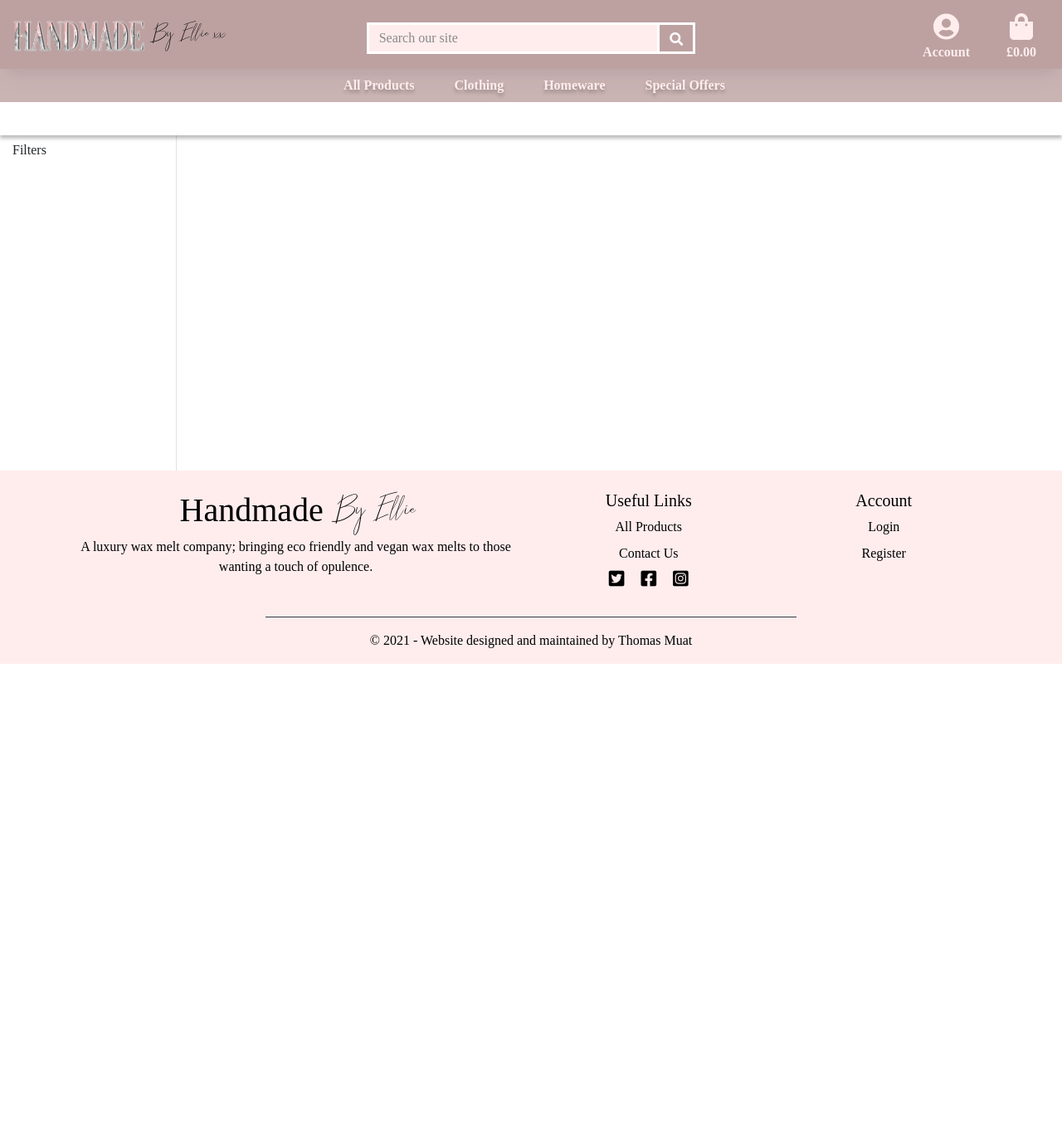
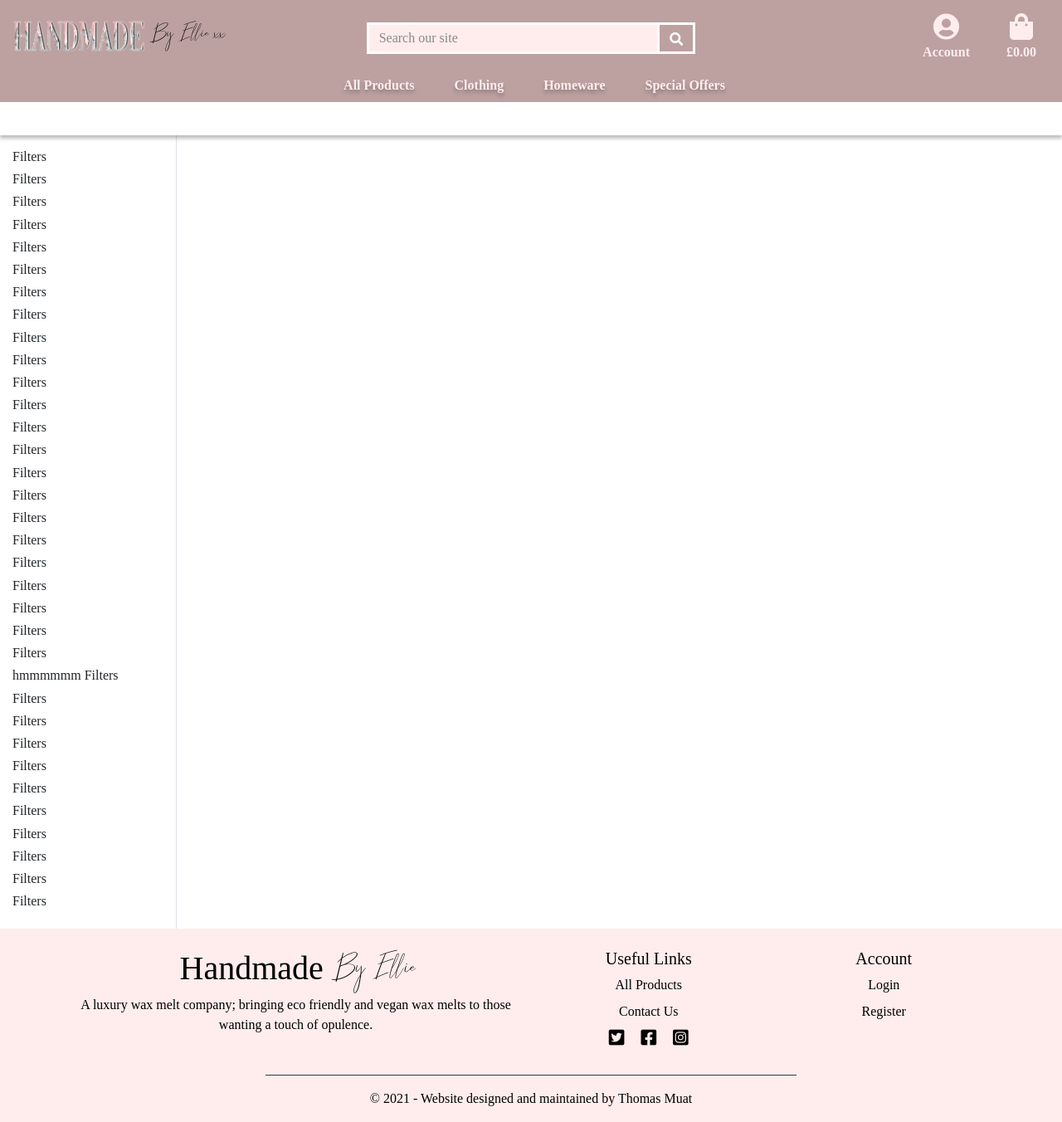
Before and after one commit to Tmuat/handmade-by-ellie, a Django app: template products/templates/products/products.html in a window 1280 px wide. Shown: the whole page at 83% size. Before the commit the page ends 800 px from the top, so only its background shows below. Run offline with Django 3.2, Linux system fonts and the light colour scheme; the template is opened without the code that fills it, so the values that code supplies are empty; some libraries are stand-ins or nearby versions.

Commit message:
BASE: Adjusted menu colouring

```diff
--- a/products/static/products/css/products.css
+++ b/products/static/products/css/products.css
@@ -1,4 +1,5 @@
 .menu-row {
+  position: fixed;
   height: 40px;
   z-index: 2;
 
@@ -6,14 +7,16 @@
   box-shadow: 0px 4px 4px rgba(0, 0, 0, 0.25);
 }
 
+.products-row {
+  padding-top: 40px;
+}
+
 
 /* || Sidebar */
 
 .sidebar {
-  position: fixed;
-  top: 131px;
-  bottom: 505px;
-  left: 0;
+  height: 100%;
+  padding-top: 40px;
   margin-left: -100%;
   transition: 0.5s;
 }
@@ -44,8 +47,6 @@
 /* Medium devices (landscape tablets, 768px and up) */
 @media only screen and (min-width: 768px) {
   .sidebar {
-        top: 131px;
-        bottom: 353px;
     margin-left: 0px;
   }
 
@@ -56,16 +57,8 @@
 
 /* Large devices (laptops/desktops, 992px and up) */
 @media only screen and (min-width: 992px) {
-    .sidebar {
-        top: 163px;
-        bottom: 249px;
-    }
 }
 
 /* Extra large devices (large laptops and desktops, 1200px and up) */
 @media only screen and (min-width: 1200px) {
-  .sidebar {
-    top: 163px;
-    bottom: 233px;
 }
-}
--- a/products/templates/products/products.html
+++ b/products/templates/products/products.html
@@ -23,7 +23,40 @@
         </div>
         <div class="row">
             <div id="sidebar" class="col-12 col-md-3 col-lg-2 bg-custom-white sidebar border-right">
-                <div class="sidebar-sticky pt-2">
+                <div class="sidebar-sticky pt-3">
+                    <h6>Filters</h6>
+                    <h6>Filters</h6>
+                    <h6>Filters</h6>
+                    <h6>Filters</h6>
+                    <h6>Filters</h6>
+                    <h6>Filters</h6>
+                    <h6>Filters</h6>
+                    <h6>Filters</h6>
+                    <h6>Filters</h6>
+                    <h6>Filters</h6>
+                    <h6>Filters</h6>
+                    <h6>Filters</h6>
+                    <h6>Filters</h6>
+                    <h6>Filters</h6>
+                    <h6>Filters</h6>
+                    <h6>Filters</h6>
+                    <h6>Filters</h6>
+                    <h6>Filters</h6>
+                    <h6>Filters</h6>
+                    <h6>Filters</h6>
+                    <h6>Filters</h6>
+                    <h6>Filters</h6>
+                    <h6>Filters</h6>
+                    <h6>hmmmmmm Filters</h6>
+                    <h6>Filters</h6>
+                    <h6>Filters</h6>
+                    <h6>Filters</h6>
+                    <h6>Filters</h6>
+                    <h6>Filters</h6>
+                    <h6>Filters</h6>
+                    <h6>Filters</h6>
+                    <h6>Filters</h6>
+                    <h6>Filters</h6>
                     <h6>Filters</h6>
                     <ul class="nav flex-column">
                         <li class="nav-item">
@@ -34,7 +67,62 @@
                     </ul>
                 </div>
             </div>
-            <div class="col-md-9 ml-sm-auto col-lg-10 px-4">
+            <div class="col-md-9 ml-sm-auto col-lg-10 px-4 products-row">
+                <div class="row pt-3">
+                    {% for product in products %}
+                        <div class="col-sm-6 col-md-6 col-lg-4 col-xl-3">
+                            <div class="card h-100 border-0">
+                                <a href="">
+                                    <img class="card-img-top img-fluid" src="{{ product.image.url }}" alt="{{ product.name }}">
+                                </a>
+                                <div class="card-body pb-0">
+                                    <p class="mb-0">{{ product.name }}</p>
+                                </div>
+                                <div class="card-footer bg-white pt-0 border-0 text-left">
+                                    <div class="row">
+                                        <div class="col">
+                                            <p class="lead mb-0 text-left font-weight-bold">£{{ product.price }}</p>
+                                            {% if product.category %}
+                                            <p class="small mt-1 mb-0">
+                                                <a class="text-muted" href="">
+                                                    <i class="fas fa-tag mr-1"></i>{{ product.category.friendly_name }}
+                                                </a>
+                                            </p>
+                                            {% endif %}
+                                            {% if request.user.is_superuser %}
+                                                <small class="ml-3">
+                                                    <a href="">Edit</a> |
+                                                    <a class="text-danger" href="">Delete</a>
+                                                </small>
+                                            {% endif %}
+                                        </div>
+                                    </div>
+                                </div>
+                            </div>
+                        </div>
+                        {% if forloop.counter|divisibleby:1 %}
+                            <div class="col-12 d-sm-none mb-5">
+                                <hr>
+                            </div>
+                        {% endif %}
+                        {% if forloop.counter|divisibleby:2 %}
+                            <div class="col-12 d-none d-sm-block d-md-block d-lg-none mb-5">
+                                <hr>
+                            </div>
+                        {% endif %}
+                        {% if forloop.counter|divisibleby:3 %}
+                            <div class="col-12 d-none d-lg-block d-xl-none mb-5">
+                                <hr>
+                            </div>
+                        {% endif %}
+                        {% if forloop.counter|divisibleby:4 %}
+                            <div class="col-12 d-none d-xl-block mb-5">
+                                <hr>
+                            </div>
+                        {% endif %}
+                    {% endfor %}
+                </div>
+            </div>
             </div>
         </div>
     </div>
--- a/static/css/base.css
+++ b/static/css/base.css
@@ -196,7 +196,7 @@ body {
   backdrop-filter: blur(10px);
 }
 
-.bg-custom-dark-pink-and-dark-pink-opaque.nav-bg {
+.bg-custom-dark-pink-and-glass.nav-bg {
   background: rgba(189, 161, 161, 1);
   backdrop-filter: blur(10px);
 }
@@ -272,13 +272,12 @@ body {
 
 /* Large devices (laptops/desktops, 992px and up) */
 @media only screen and (min-width: 992px) {
-  .bg-custom-glass-and-dark-pink-opaque.nav-bg {
-    background: rgba(189, 161, 161, 0.8);
+  .bg-custom-dark-pink-and-glass.nav-bg {
     backdrop-filter: none;
   }
 
   .bg-custom-dark-pink-and-dark-pink-opaque.nav-bg {
-    background: rgba(189, 161, 161, 0.8);
+    background: rgba(189, 161, 161, 1);
     backdrop-filter: none;
   }
 
--- a/templates/base.html
+++ b/templates/base.html
@@ -68,7 +68,7 @@
       </div>
 
       <!-- Sub Nav -->
-      <div class="row nav-bg {% if request.get_full_path == home_url %}bg-custom-glass-and-dark-pink-opaque{% else %}bg-custom-dark-pink-and-dark-pink-opaque{% endif %}">
+      <div class="row nav-bg {% if request.get_full_path == home_url %}bg-custom-glass-and-dark-pink-opaque{% else %}bg-custom-dark-pink-and-glass{% endif %}">
         <nav class="navbar navbar-expand-lg navbar-dark w-custom-100-50 mx-auto py-lg-0">
             <button class="navbar-toggler menu-right" type="button" data-toggle="collapse" data-target="#main-nav"
                 aria-controls="main-nav" aria-expanded="false" aria-label="Toggle navigation">
```
Lines whose indentation alone changed are shown as unchanged.
